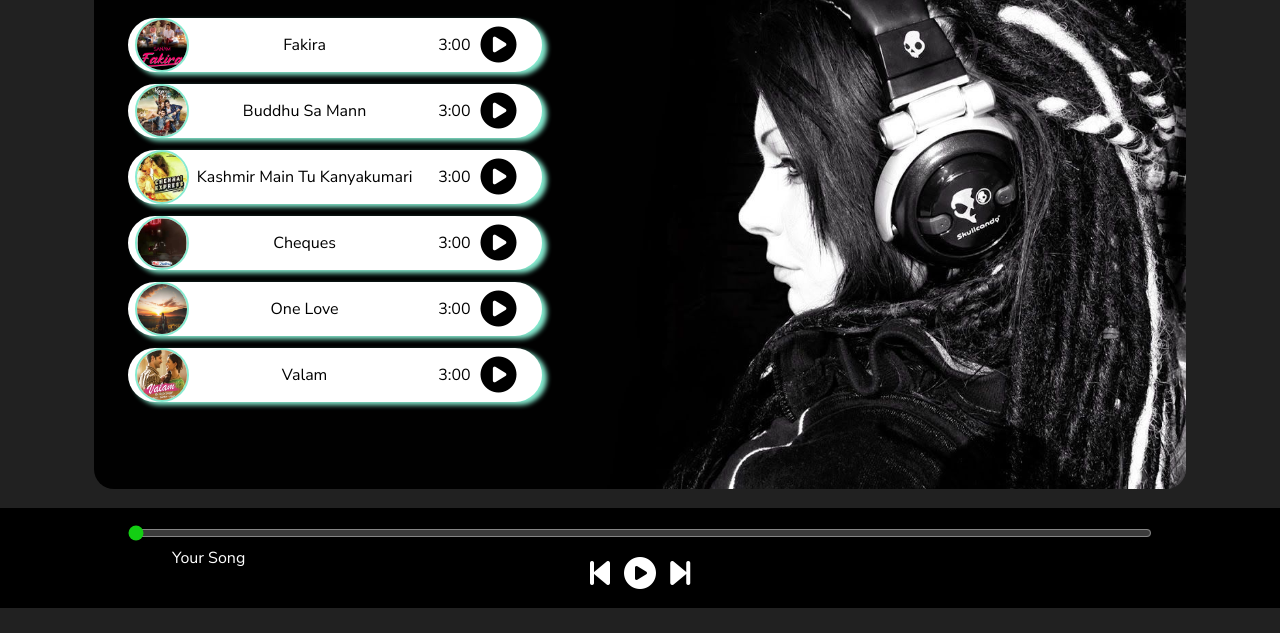
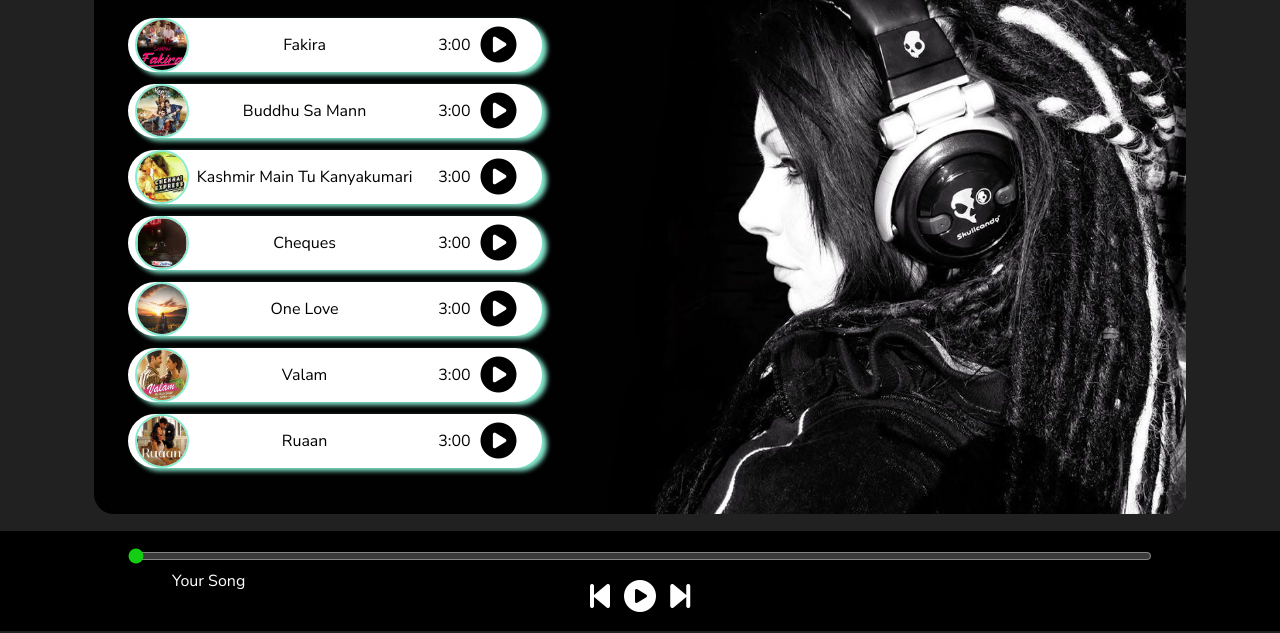
Before and after one commit to Mavricx/Spotify-Clone, a plain HTML site: page index.html in a window 1280 px wide. Shown: the part 169-802 px from the top of the page. Drawn offline with Linux system fonts and the light colour scheme.

Commit message:
added new song

```diff
--- a/index.html
+++ b/index.html
@@ -61,6 +61,14 @@
           </div>
           <div class="songItem">
             <img src="myCovers/1.jpg" alt="1" />
+            <span class="songName">Ruaan</span>
+            <span class="songlistplay"
+              ><span class="timeStamp"
+                >3:00<i class="fa-solid fa-circle-play songItemPlay"></i></span
+            ></span>
+          </div>
+          <div class="songItem">
+            <img src="myCovers/1.jpg" alt="1" />
             <span class="songName">Fakira-Sanam</span>
             <span class="songlistplay"
               ><span class="timeStamp"
--- a/script.js
+++ b/script.js
@@ -44,7 +44,12 @@ let songs = [
     filePath: "songs/Valam.mp3",
     coverPath: "myCovers/6.jpg",
     songNumber: 5,
-  },
+  },{
+    songName: "Ruaan",
+    filePath: "songs/Ruaan.mp3",
+    coverPath: "myCovers/7.jpg",
+    songNumber: 6,
+  }
 ];
 
 songItems.forEach((element, i) => {
```
Also changed, not shown: myCovers/7.jpg (added), 1 other file.
